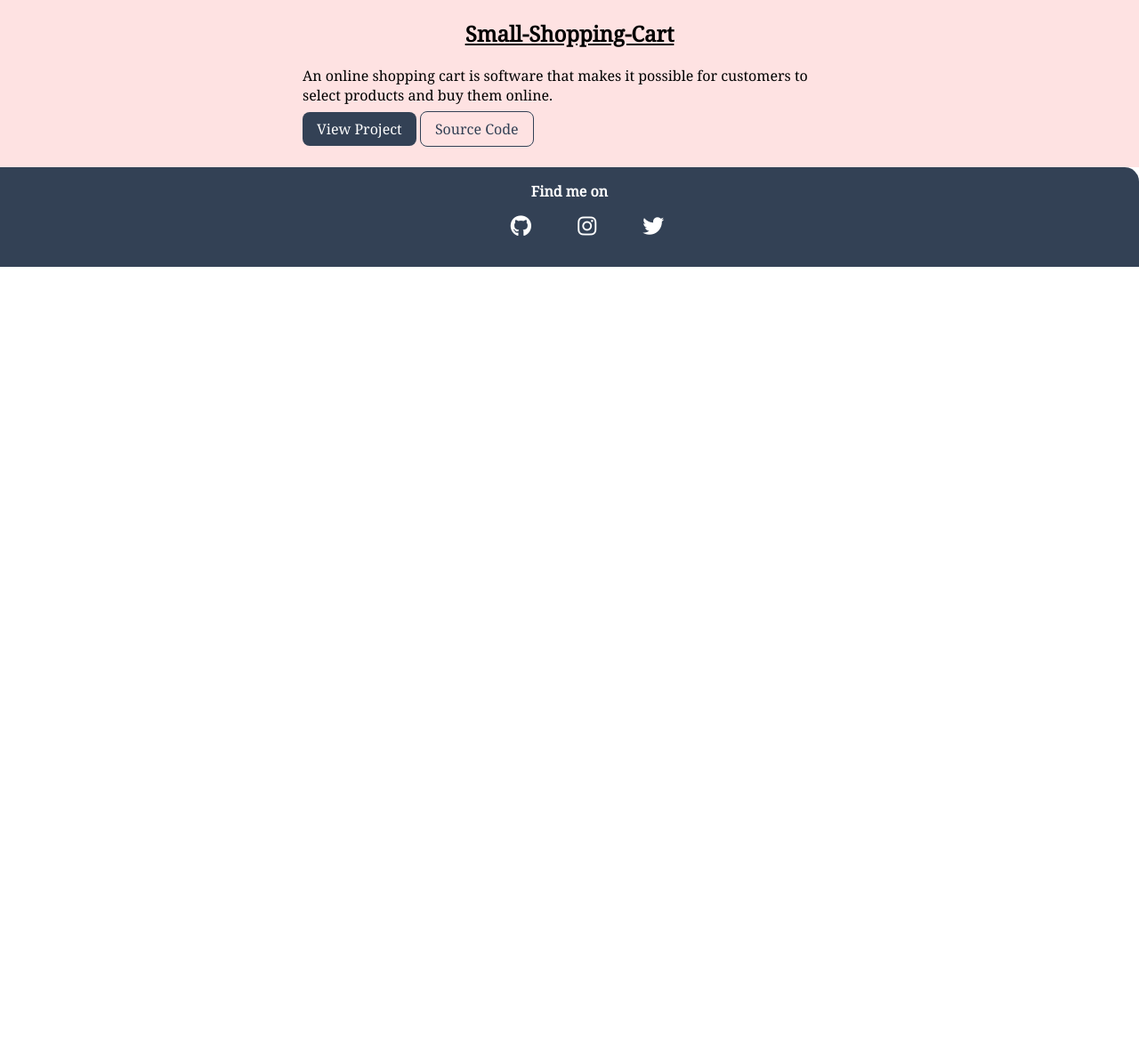
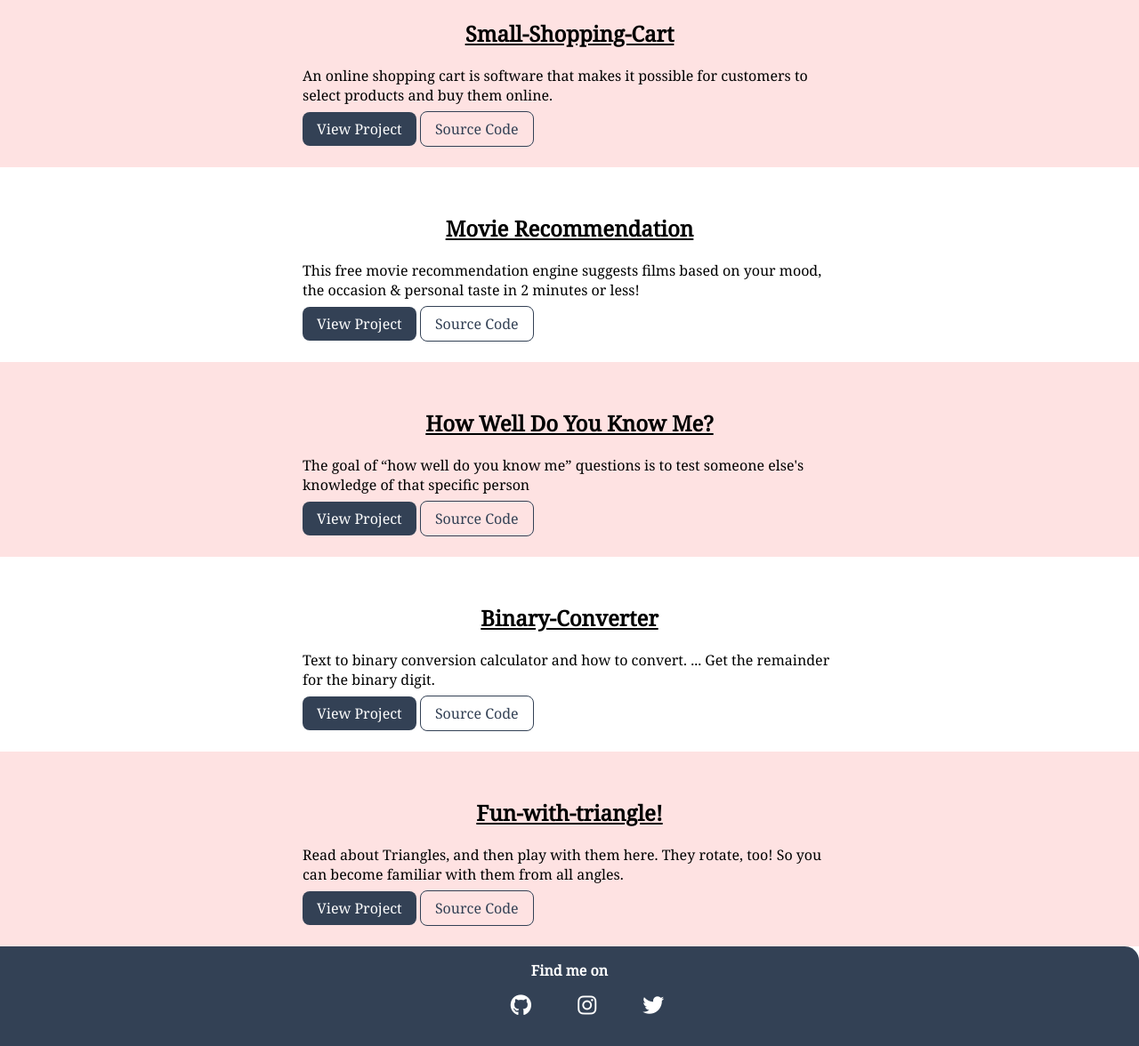
Before and after one commit to jatinfoujdar/neog, a plain HTML site: page project.html in a window 1280 px wide. Shown: the part 3357-4533 px from the top of the page at 89% size. Before the commit the page ends 3657 px from the top, so only its background shows below. Drawn offline with Linux system fonts and the light colour scheme.

Commit message:
Update project.html

```diff
--- a/project.html
+++ b/project.html
@@ -143,6 +143,38 @@
             <a class="link links-primary" href="https://oknwlq.csb.app/">View Project</a>
             <a class="link links-secondary" href="https://github.com/jatinfoujdar/small-shopping-cart"> Source Code</a>
     </section>
+    <section class="section ">
+        <div class="container container-center">
+            <h1 class="underline">Movie Recommendation</h1>
+            <p>This free movie recommendation engine suggests films based on your mood, the occasion & personal taste in 2 minutes or less! </p>
+            <a class="link links-primary" href="https://7mofdr.csb.app/">View Project</a>
+            <a class="link links-secondary" href="https://github.com/jatinfoujdar/movie-"> Source Code</a>
+    </section>
+     <section class="section ow">
+        <div class="container container-center">
+            <h1 class="underline"> How Well Do You Know Me?
+
+            </h1>
+            <p> The goal of “how well do you know me” questions is to test someone else's knowledge of that specific person</p>
+            <a class="link links-primary" href="https://replit.com/@jatinfoujdar/game?embed=1&output=1">View Project</a>
+            <a class="link links-secondary" href="https://github.com/jatinfoujdar/how-well-do-you-know-me-"> Source Code</a>
+    </section>
+     <section class="section ">
+        <div class="container container-center">
+            <h1 class="underline">Binary-Converter</h1>
+            <p>Text to binary conversion calculator and how to convert. ... Get the remainder for the binary digit. </p>
+            <a class="link links-primary" href="https://binary-con009.netlify.app/">View Project</a>
+            <a class="link links-secondary" href="https://github.com/jatinfoujdar/binary-converter"> Source Code</a>
+    </section>
+     <section class="section ow">
+        <div class="container container-center">
+            <h1 class="underline">Fun-with-triangle!
+
+            </h1>
+            <p>Read about Triangles, and then play with them here. They rotate, too! So you can become familiar with them from all angles.</p>
+            <a class="link links-primary" href="https://fun-with-triangle009.netlify.app/">View Project</a>
+            <a class="link links-secondary" href="https://github.com/jatinfoujdar/fun-with-triangle"> Source Code</a>
+    </section>
 
     <footer class="footer">
         <div class="footer-header">
```
